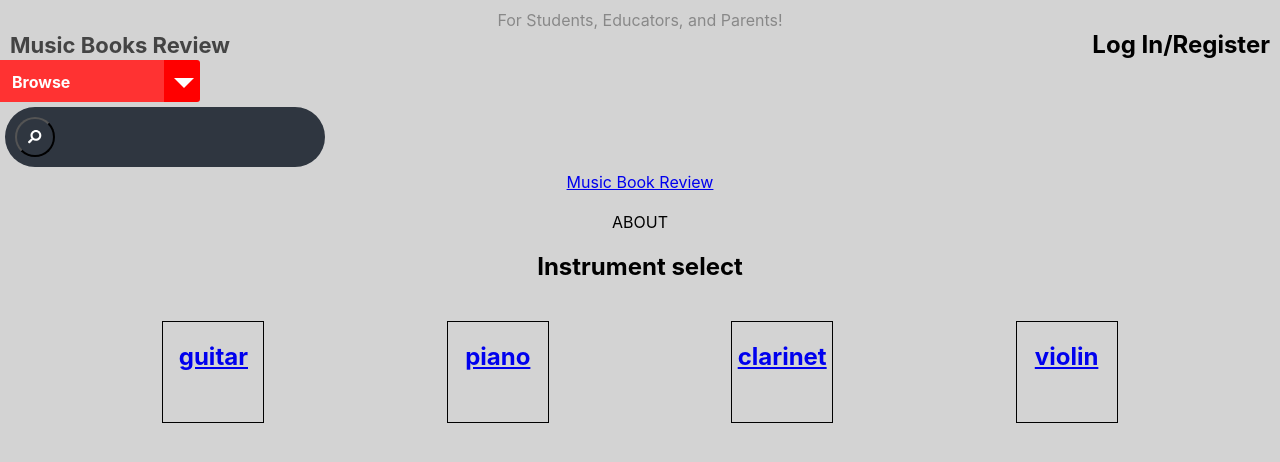
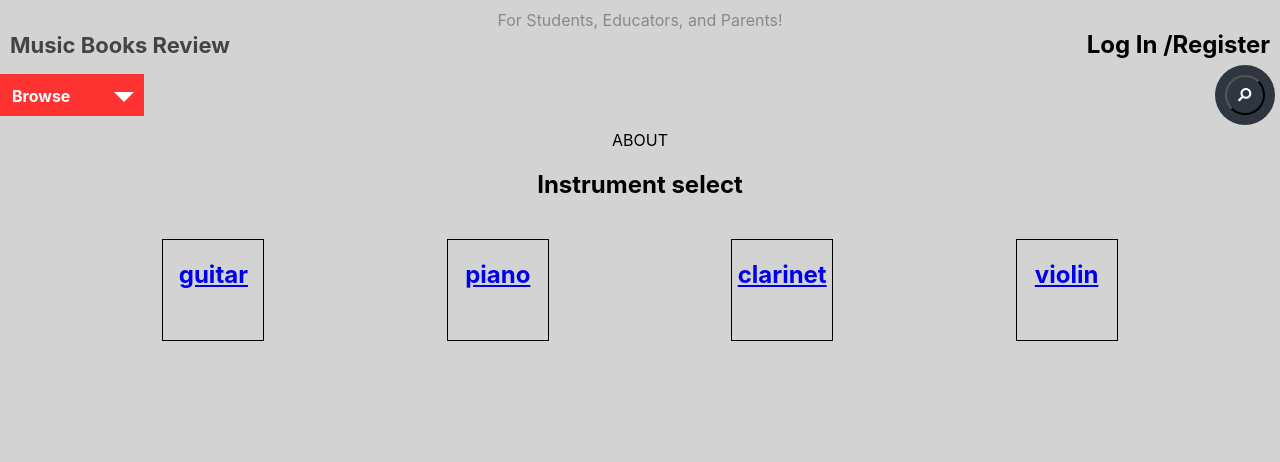
Before and after one commit to hotdogmcgee/music-book-review--client, a React (Create React App) app: page / in a window 1280 px wide. Shown: the top 462 px of the page. Built offline with nearby package versions, Linux system fonts and the light colour scheme; no server answers.

Commit message:
add styling for header

```diff
--- a/src/Components/Header/BrowseDropdown/BrowseDropdown.css
+++ b/src/Components/Header/BrowseDropdown/BrowseDropdown.css
@@ -3,6 +3,8 @@
   display: inline-block;
   border-radius: 3px;
   cursor: pointer;
+  background: red;
+   width: 140px
 }
 .dropdown ul {
   list-style-type: none;
@@ -10,7 +12,7 @@
   padding: 0;
   top: 45px;
   right: 0px;
-  width: 200px;
+  width: 150px;
   background-color: white;
   font-weight: bold;
   position: absolute;
@@ -35,7 +37,7 @@
   color: white;
 }
 .button {
-  width: 140px;
+  width: 120px;
   height: 18px;
   background-color: #ff3232;
   padding: 12px;
--- a/src/Components/Header/BrowseDropdown/BrowseDropdown.js
+++ b/src/Components/Header/BrowseDropdown/BrowseDropdown.js
@@ -61,7 +61,7 @@ export default class BrowseDropdown extends React.Component {
 
   render() {
     return (
-      <div className="dropdown" style={{ background: "red", width: "200px" }}>
+      <div className="dropdown">
         <div className="button" onClick={this.showDropdownMenu}>
           Browse
         </div>
--- a/src/Components/Header/Header.css
+++ b/src/Components/Header/Header.css
@@ -72,7 +72,19 @@
   }
 
   .login-container {
-    /* cursor: pointer; */
+    display: flex;
+    text-align: end;
+    cursor: pointer
+  }
+
+  .browse-and-search-container {
+    display: flex;
+    justify-content: space-between;
+    align-items: center;
+  }
+
+  .hide-dropdown {
+    display: none;
   }
 
   @media screen and (min-width: 450px) {
--- a/src/Components/Header/Header.js
+++ b/src/Components/Header/Header.js
@@ -17,6 +17,7 @@ export default class Header extends React.Component {
   }
 
   handleSearchBarFocus(bool) {
+    console.log(bool);
     this.setState({
       hideElements: !bool
     });
@@ -51,13 +52,17 @@ export default class Header extends React.Component {
     return (
       <div className="Header__not-logged-in">
         <div onClick={this.showModal}>
-          <h2>Log In/Register</h2>
+          <h2>
+            <span>Log In /</span>
+            <span>Register</span>
+          </h2>
         </div>
       </div>
     );
   }
 
   render() {
+    // const hideElement = this.state.hideElements ? "hide-dropdown" : ""
     return (
       <>
         <nav className="Header">
@@ -77,11 +82,13 @@ export default class Header extends React.Component {
           For Students, Educators, and Parents!
         </span>
 
-        <div>
-          <BrowseDropdown />
+        <div className="browse-and-search-container">
+          <div>
+            <BrowseDropdown />
+          </div>
+
+          <SearchBar onSearchBarFocus={this.handleSearchBarFocus} />
         </div>
-
-        <SearchBar onSearchBarFocus={this.handleSearchBarFocus} />
 
         <LoginModal
           handleClose={this.hideModal}
--- a/src/Components/Header/SearchBar/SearchBar.css
+++ b/src/Components/Header/SearchBar/SearchBar.css
@@ -14,7 +14,7 @@
 }
 
 .searchBox:hover > .searchInput {
-    width: 240px;
+    width: 100%;
     padding: 0 6px;
 }
 
@@ -22,6 +22,27 @@
   background: white;
   color : #2f3640;
 }
+
+.show-search {
+    max-width: 300px;
+    display: flex;
+    /* transform:  translate(-50%,50%); */
+    margin: 5px;
+    background: #2f3640;
+    height: 40px;
+    border-radius: 40px;
+    padding: 10px;
+}
+
+.show-search > .searchInput {
+    width: 100%;
+    padding: 0 6px;
+}
+
+.show-search > .searchButton {
+    background: white;
+    color : #2f3640;
+  }
 
 .searchButton {
     color: white;
--- a/src/Components/Header/SearchBar/SearchBar.js
+++ b/src/Components/Header/SearchBar/SearchBar.js
@@ -8,8 +8,6 @@ export default class SearchBar extends React.Component {
   constructor(props) {
     super(props);
     this.state = {
-      initialItems: [],
-      items: [],
       searchValue: "",
       mouseOverBoolean: false,
       isHovered: false
@@ -22,7 +20,7 @@ export default class SearchBar extends React.Component {
     history: {
       push: () => {}
     }
-  }
+  };
 
   static contextType = BookListContext;
 
@@ -50,19 +48,25 @@ export default class SearchBar extends React.Component {
     }
   }
 
+  //make it so search bar stays open when text is in field
+
   handleHover() {
+    // if (this.context.filterObject.searchValue.length > 0) {
+    //   this.setState({ isHovered: true });
+    //   return;
+    // }
     this.setState(prevState => ({
       isHovered: !prevState.isHovered
     }));
+
     this.props.onSearchBarFocus(this.state.isHovered);
   }
 
   handleSubmit = e => {
-    e.preventDefault()
-    const { history } = this.props
-    history.push('/')
-
-  }
+    e.preventDefault();
+    const { history } = this.props;
+    history.push("/");
+  };
 
   // filterList = (event) => {
   //   let items = this.state.initialItems;
@@ -72,12 +76,17 @@ export default class SearchBar extends React.Component {
   //   this.setState({items: items});
   // }
 
-
   //changed to a form to handle return, may change back to div
   render() {
+
+    const { searchValue} = this.context.filterObject
+    console.log(searchValue);
+
+    const classes = searchValue ? "show-search" : "searchBox"
     return (
       <form
-        className="searchBox"
+        // className="searchBox"
+        className={classes}
         onChange={this.handleInput}
         // onMouseOver={this.handleMouseOver}
         onMouseEnter={this.handleHover}
--- a/src/Routes/BookPage/BookPage.js
+++ b/src/Routes/BookPage/BookPage.js
@@ -97,7 +97,6 @@ export default class BookPage extends React.Component {
   render() {
     return (
       <>
-        <Link to="/">Music Book Review</Link>
         {this.renderBook()}
         <ReviewSuccessModal
           handleClose={this.hideModal}
--- a/src/Routes/CategoryPage/CategoryPage.js
+++ b/src/Routes/CategoryPage/CategoryPage.js
@@ -170,10 +170,6 @@ export default class CategoryPage extends React.Component {
 
     return (
       <>
-        <Section>
-          <Link to="/">Music Book Review</Link>
-        </Section>
-
         <FilterSortBar
           // onSortOptionClick={this.handleSortOption}
           onFilterOptionClick={this.handleFilterOption}
--- a/src/Routes/HomePage/HomePage.js
+++ b/src/Routes/HomePage/HomePage.js
@@ -46,10 +46,6 @@ class HomePage extends React.Component {
     const searchValue = this.context.filterObject.searchValue || "";
     return (
       <Section className="HomePage">
-        <Section>
-          <Link to="/">Music Book Review</Link>
-        </Section>
-
         <Section>ABOUT</Section>
 
         <Section>
```
